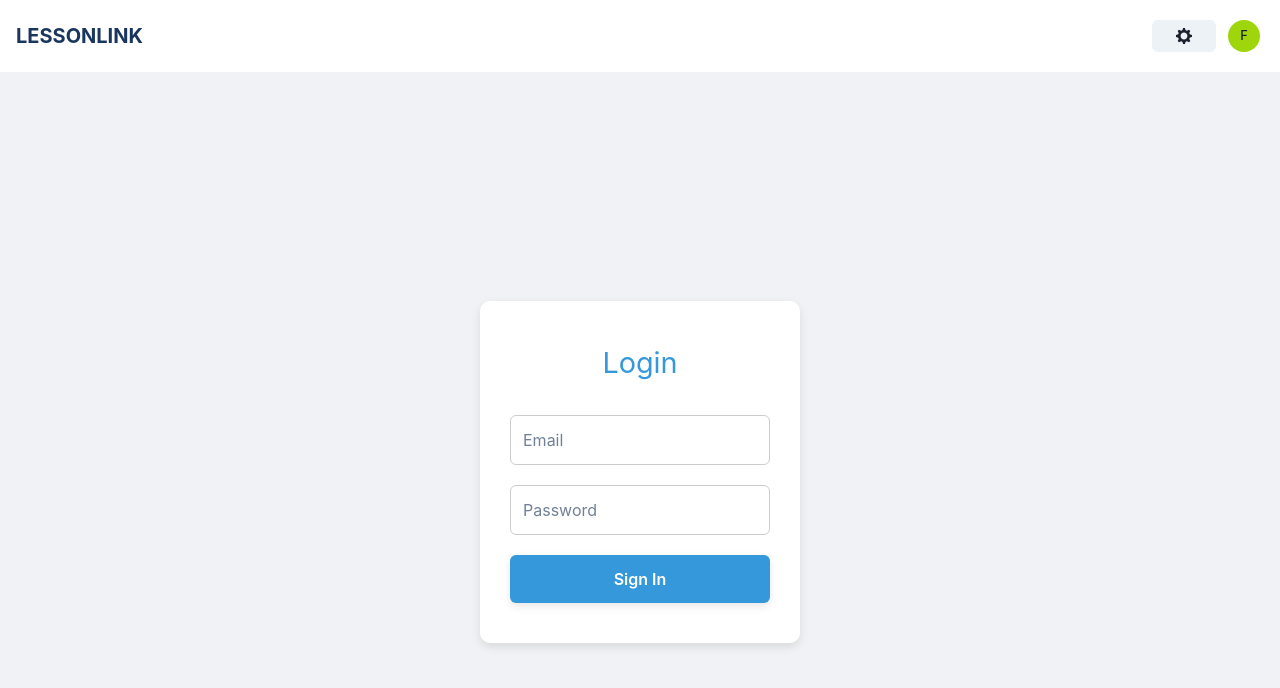
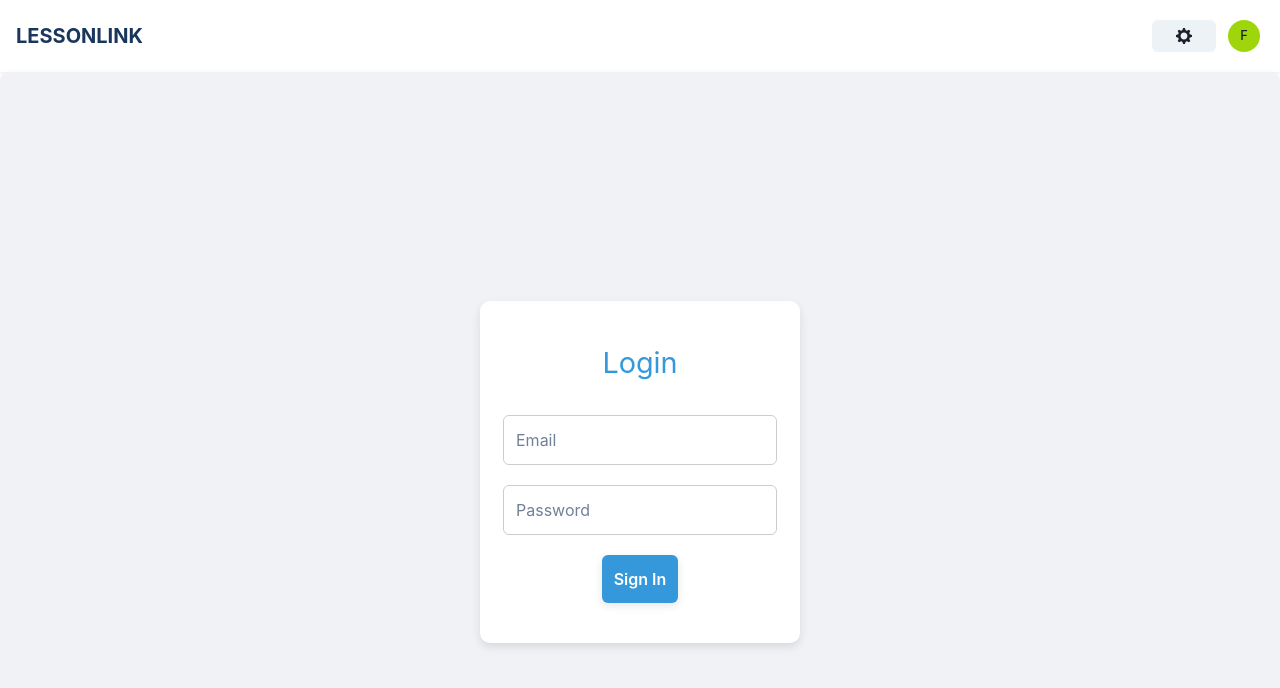
Before and after one commit to WallyMagill/lessonlink, a React (Vite) app in the folder project-client/: page /login in a window 1280 px wide. Shown: the top 688 px of the page. Built offline with nearby package versions, Linux system fonts and the light colour scheme.

Commit message:
when press sign in button goes to dashboard

```diff
--- a/project-client/src/pages/LoginPage.jsx
+++ b/project-client/src/pages/LoginPage.jsx
@@ -1,19 +1,30 @@
 import React, { useState } from 'react';
 import '../styles/LoginPage.css';
+import { useNavigate } from 'react-router-dom';
 import Header from '../components/Header';
 
 function LoginPage() {
   const [email, setEmail] = useState('');
+  const navigate = useNavigate();
   const [password, setPassword] = useState('');
 
   const handleLogin = (e) => {
     e.preventDefault();
     console.log('Login attempted with:', { email, password });
   };
+  const handleSubmit = (event) => {
+    event.preventDefault(); // Prevents the default form submission behavior (page reload)
+
+    // Handle your sign-in logic here (e.g., validate credentials, call API)
+
+    // After successful sign-in, navigate to the dashboard
+    navigate('/dashboard');
+  };
 
   return (
     <><Header />
       <div className="login-container">
+        <div className="holder">
           <form className="login-form" onSubmit={handleLogin}>
             <h2>Login</h2>
 
@@ -35,8 +46,14 @@ function LoginPage() {
               aria-label="Password"
             />
 
-          <button type="submit" className="cta-button">Sign In</button>
+            {/* <button type="submit" className="cta-button">Sign In</button> */}
           </form>
+          <form onSubmit={handleSubmit}>
+            {/* Your form inputs here */}
+
+            <button id="signin" type="submit" className="cta-button">Sign In</button>
+          </form>
+        </div>
       </div>
     </>
   );
--- a/project-client/src/styles/LoginPage.css
+++ b/project-client/src/styles/LoginPage.css
@@ -4,14 +4,29 @@
     align-items: center;
     height: 100vh;
     background-color: #f0f2f5;
+    flex-direction: column;
+    /* background-color: #ffffff; */
+    padding: 40px 30px;
+    border-radius: 10px;
+    box-shadow: 0 4px 10px rgba(0, 0, 0, 0.1);
 }
 
-.login-form {
+.holder{
     background-color: #ffffff;
     padding: 40px 30px;
     border-radius: 10px;
     box-shadow: 0 4px 10px rgba(0, 0, 0, 0.1);
     width: 320px;
+    justify-content: center;
+    align-items: center;
+    display: flex;
+    flex-direction: column;
+    gap: 20px;
+}
+
+.login-form {
+    justify-content: center;
+    align-items: center;
     display: flex;
     flex-direction: column;
     gap: 20px;
@@ -53,3 +68,7 @@
 .cta-button:hover {
     background-color: #2c80b4;
 }
+
+#signinbtn{
+
+}
```
Also changed, not shown: project-client/src/components/colormode.jsx (added, +20 -0 lines), project-client/src/pages/app.js (added, +23 -0 lines). Lines whose indentation alone changed are shown as unchanged.
